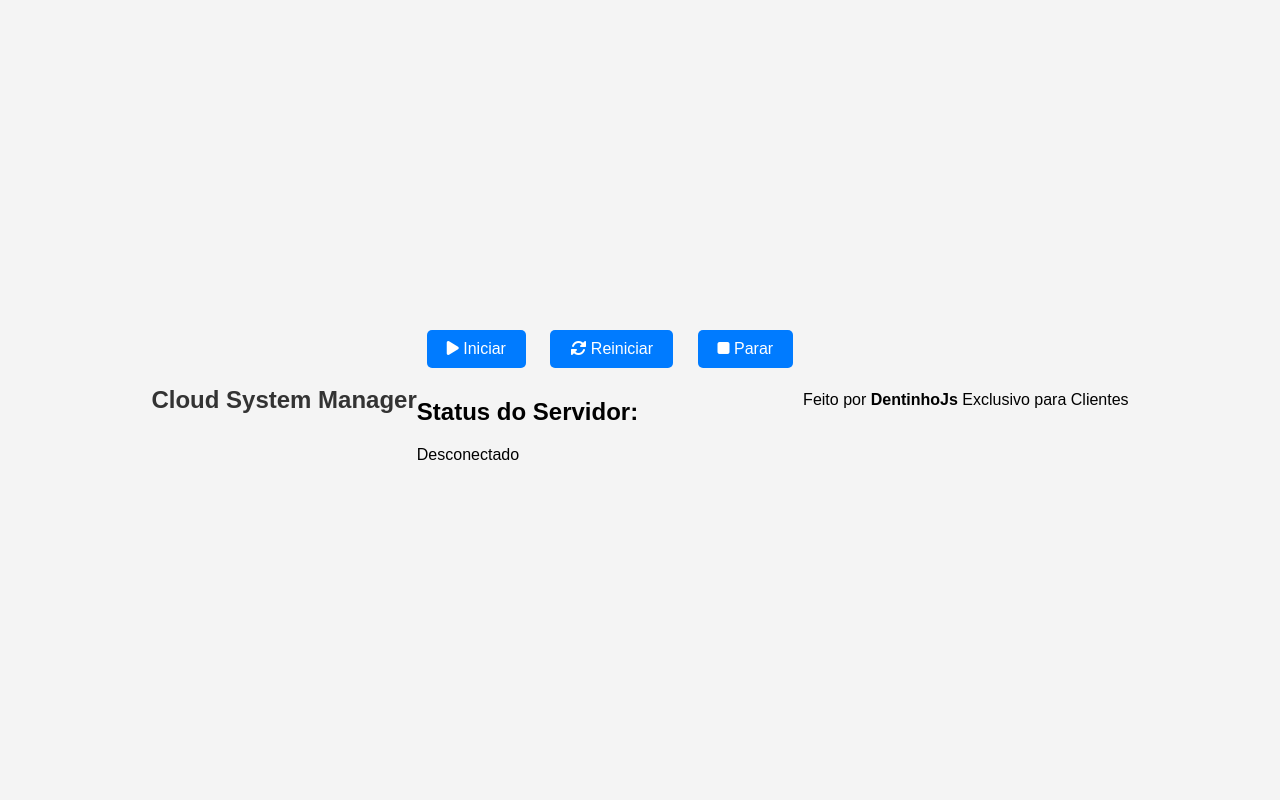
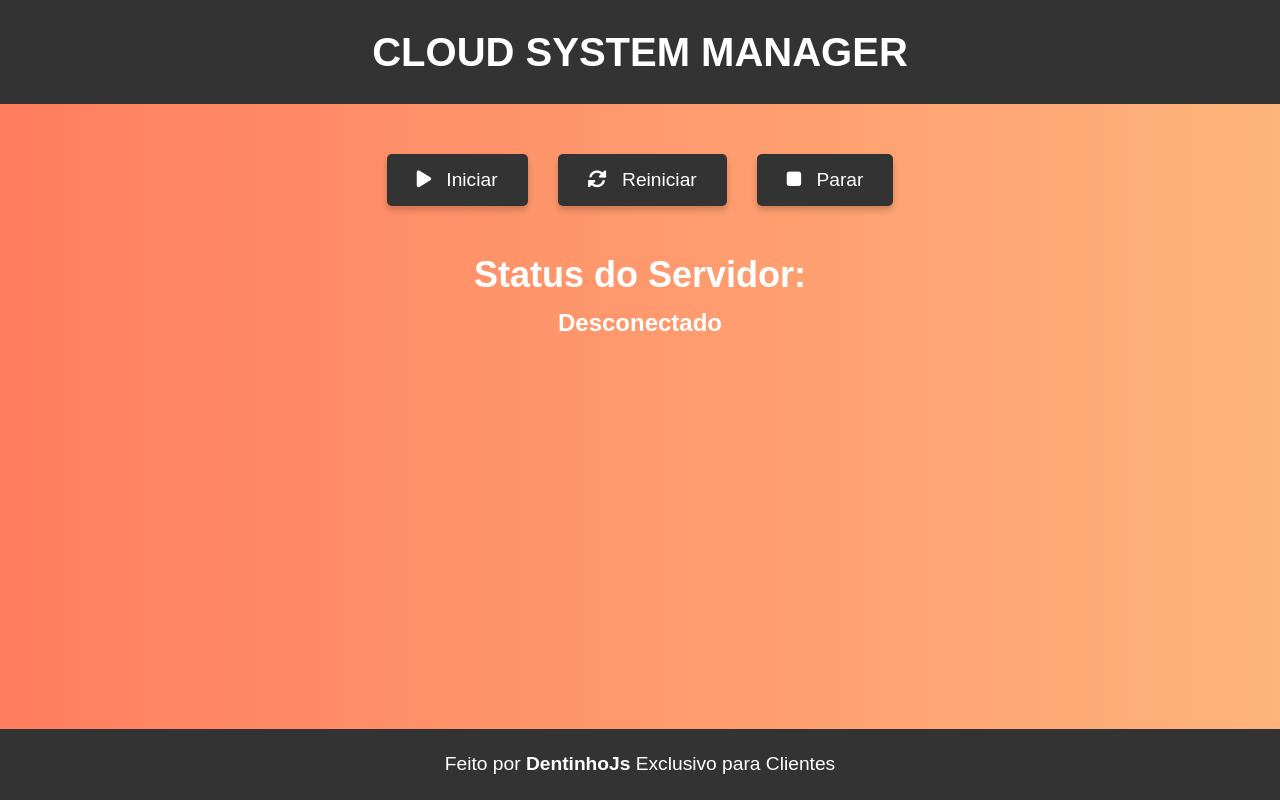
Before and after one commit to DentinhoJs/websitemanager, a plain HTML site: page index.html in a window 1280 px wide. Drawn offline with Linux system fonts and the light colour scheme.

Commit message:
Update style.css

```diff
--- a/frontend/style.css
+++ b/frontend/style.css
@@ -1,50 +1,80 @@
-/* frontend/styles.css */
+/* Resetando margens e padding */
+* {
+    margin: 0;
+    padding: 0;
+    box-sizing: border-box;
+}
 
 body {
-  font-family: Arial, sans-serif;
-  background-color: #f4f4f4;
-  display: flex;
-  justify-content: center;
-  align-items: center;
-  height: 100vh;
-  margin: 0;
+    font-family: 'Arial', sans-serif;
+    background: linear-gradient(to right, #ff7e5f, #feb47b);
+    color: #fff;
+    line-height: 1.6;
+    text-align: center;
 }
 
-.container {
-  text-align: center;
-  background-color: #fff;
-  padding: 20px;
-  border-radius: 8px;
-  box-shadow: 0 0 10px rgba(0, 0, 0, 0.1);
+header {
+    background-color: #333;
+    padding: 20px;
 }
 
-h1 {
-  font-size: 24px;
-  color: #333;
+header h1 {
+    font-size: 2.5em;
+    color: #fff;
+    text-transform: uppercase;
 }
 
-.buttons {
-  margin-top: 20px;
+main {
+    padding: 50px 20px;
 }
 
-button {
-  background-color: #007bff;
-  color: white;
-  border: none;
-  padding: 10px 20px;
-  margin: 10px;
-  font-size: 16px;
-  border-radius: 5px;
-  cursor: pointer;
-  transition: background-color 0.3s;
+.control-buttons {
+    display: flex;
+    justify-content: center;
+    gap: 30px;
+    margin-bottom: 40px;
 }
 
-button:hover {
-  background-color: #0056b3;
+.btn {
+    padding: 15px 30px;
+    background-color: #333;
+    color: #fff;
+    border: none;
+    font-size: 1.2em;
+    border-radius: 5px;
+    cursor: pointer;
+    transition: all 0.3s ease;
+    box-shadow: 0px 4px 6px rgba(0, 0, 0, 0.2);
 }
 
-#status {
-  margin-top: 20px;
-  font-size: 18px;
-  color: #333;
+.btn:hover {
+    background-color: #feb47b;
+    transform: scale(1.1);
 }
+
+.status {
+    margin-top: 20px;
+    font-size: 1.5em;
+}
+
+#server-status {
+    font-weight: bold;
+}
+
+footer {
+    background-color: #333;
+    padding: 20px;
+    position: fixed;
+    bottom: 0;
+    width: 100%;
+}
+
+footer p {
+    font-size: 1.2em;
+    color: #fff;
+}
+
+/* Efeitos para os ícones */
+.fas {
+    margin-right: 10px;
+}
```
